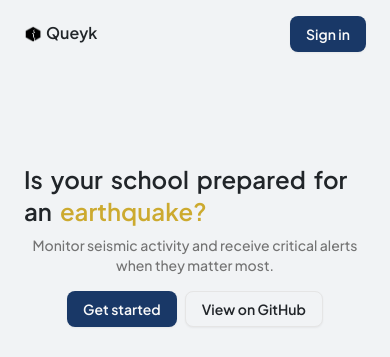
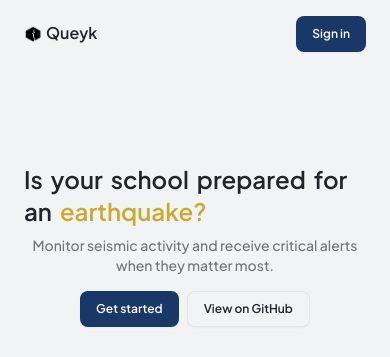
Before and after one commit to project-queyk/queyk-web, a Next.js app: page / in a window 390 px wide. Shown: the top 357 px of the page. Built offline with nearby package versions, Linux system fonts and the light colour scheme; no server answers.

Commit message:
fix: Reduce button text size on mobile screens

```diff
--- a/components/ui/button.tsx
+++ b/components/ui/button.tsx
@@ -5,7 +5,7 @@ import { cva, type VariantProps } from "class-variance-authority";
 import { cn } from "@/lib/utils";
 
 const buttonVariants = cva(
-  "inline-flex items-center justify-center gap-2 whitespace-nowrap rounded-md text-sm font-medium transition-all disabled:pointer-events-none disabled:opacity-50 [&_svg]:pointer-events-none [&_svg:not([class*='size-'])]:size-4 shrink-0 [&_svg]:shrink-0 outline-none focus-visible:border-ring focus-visible:ring-ring/50 focus-visible:ring-[3px] aria-invalid:ring-destructive/20 dark:aria-invalid:ring-destructive/40 aria-invalid:border-destructive",
+  "inline-flex items-center justify-center gap-2 whitespace-nowrap rounded-md text-xs md:text-sm font-medium transition-all disabled:pointer-events-none disabled:opacity-50 [&_svg]:pointer-events-none [&_svg:not([class*='size-'])]:size-4 shrink-0 [&_svg]:shrink-0 outline-none focus-visible:border-ring focus-visible:ring-ring/50 focus-visible:ring-[3px] aria-invalid:ring-destructive/20 dark:aria-invalid:ring-destructive/40 aria-invalid:border-destructive",
   {
     variants: {
       variant: {
```
